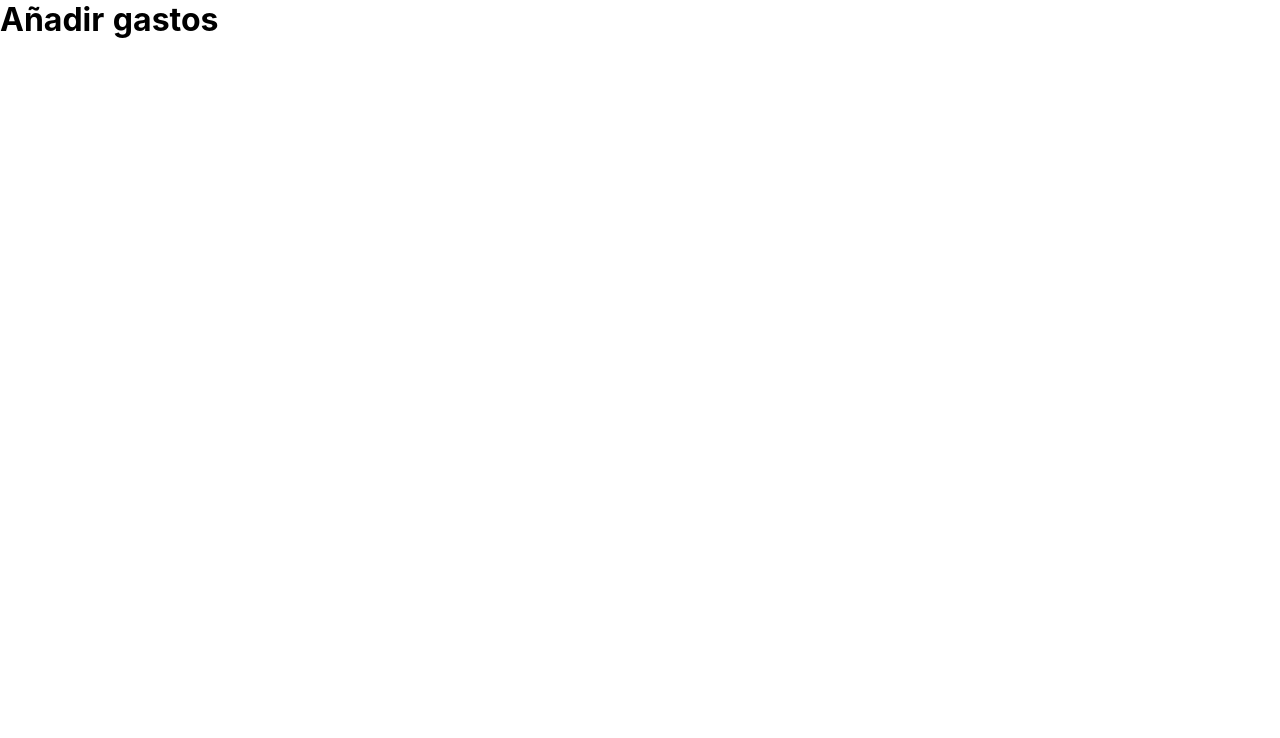
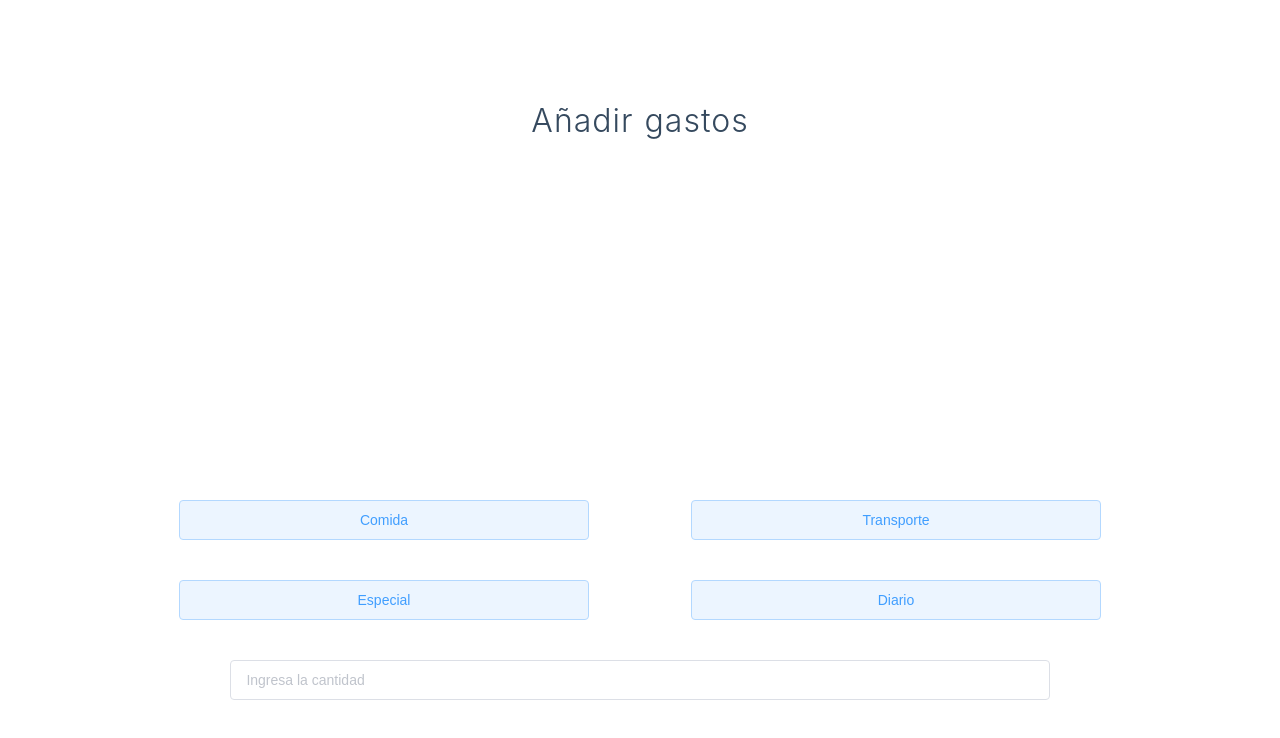
Before and after one commit to Daniel-Martinez24/shopandsave, a Nuxt app: page /gasto in a window 1280 px wide. Shown: the top 738 px of the page. Built offline with nearby package versions, Linux system fonts and the light colour scheme.

Commit message:
añadida parte visual de 'gastos'

```diff
--- a/pages/gasto.vue
+++ b/pages/gasto.vue
@@ -1,6 +1,45 @@
 <template>
-    <h1>Añadir gastos</h1>
+    <div class="container" :style="regillas">
+        <h1 class="title">{{tipo}}</h1>
+        <el-button id="comida" type="primary" @click="tipo = 'Comida'" plain>Comida</el-button>
+        <el-button id="transporte" type="primary" @click="tipo = 'Transporte'" plain>Transporte</el-button>
+        <el-button id="especial" type="primary" @click="tipo = 'Especial'" plain>Especial</el-button>
+        <el-button id="diario" type="primary" @click="tipo = 'Diario'" plain>Diario</el-button>
+        <el-input class="input" placeholder="Ingresa la cantidad" v-model="gasto"></el-input>
+        <el-button type="success" @click="ir('panel')" class="continuar" :style="continuarStyle" icon="el-icon-check" circle></el-button>
+    </div>
 </template>
+
+<script>
+export default {
+    data() {
+        return {
+            tipo:'Añadir gastos',
+            gasto: '',
+            continuarStyle: 'display:none;',
+            regillas: ''
+        }
+    },
+    methods: {
+        ir(ruta) {
+        console.log(ruta);
+        this.$router.push({ path: '/' + ruta });
+        }
+    },
+    watch: {
+      gasto: function () {
+          if (this.tipo != 'añade gasto' && this.gasto != '') {
+              this.continuarStyle ='display:block;';
+              this.regillas='grid-template-rows: 30% 20% 10% 10% 10% 20%;';
+          }
+          else {
+              this.continuarStyle ='display:none;'
+              this.regillas='';
+          }
+      }
+    },
+}
+</script>
 
 <style>
 .container {
@@ -8,12 +47,13 @@
   width: 100%;
   height: 100%;
   display: grid;
-  grid-template-columns: 10% 80% 10%;
-  grid-template-rows: 23% 50% 10% 0% 10% 7%;
+  grid-template-columns: 10% 40% 40% 10%;
+  grid-template-rows: 30% 30% 10% 10% 10% 10%;
   justify-content: center;
   align-items: center;
   text-align: center;
 }
+
 
 .container img {
   grid-column-start: 2;
@@ -23,7 +63,15 @@
   margin:auto;
 }
 
-#login {
+.continuar {
+  grid-column-start: 2;
+  grid-column-end: 4;
+  grid-row-start: 6;
+  display:block;
+  margin:auto;
+}
+
+#comida {
   grid-column-start: 2;
   grid-row-start: 3;
 
@@ -31,15 +79,39 @@
   display:block;
   margin:auto;
 }
-#singin {
+#transporte {
+  grid-column-start: 3;
+  grid-row-start: 3;
+
+  width: 80%;
+  display:block;
+  margin:auto;
+}
+#especial {
   grid-column-start: 2;
-  grid-row-start: 5;
+  grid-row-start: 4;
+
+  width: 80%;
+  display:block;
+  margin:auto;
+}
+#diario {
+  grid-column-start: 3;
+  grid-row-start: 4;
 
   width: 80%;
   display:block;
   margin:auto;
 }
 
+.input {
+  grid-column-start: 2;
+  grid-column-end: 4;
+  grid-row-start: 5;
+  width: 80%;
+  display:block;
+  margin:auto;
+}
 .title {
   font-family: 'Quicksand', 'Source Sans Pro', -apple-system, BlinkMacSystemFont,
     'Segoe UI', Roboto, 'Helvetica Neue', Arial, sans-serif;
@@ -48,6 +120,7 @@
   color: #35495e;
   letter-spacing: 1px;
   grid-column-start: 2;
-  grid-row-start: 0;
+  grid-column-end: 4;
+  grid-row-start: 0;;
 }
 </style>
```
